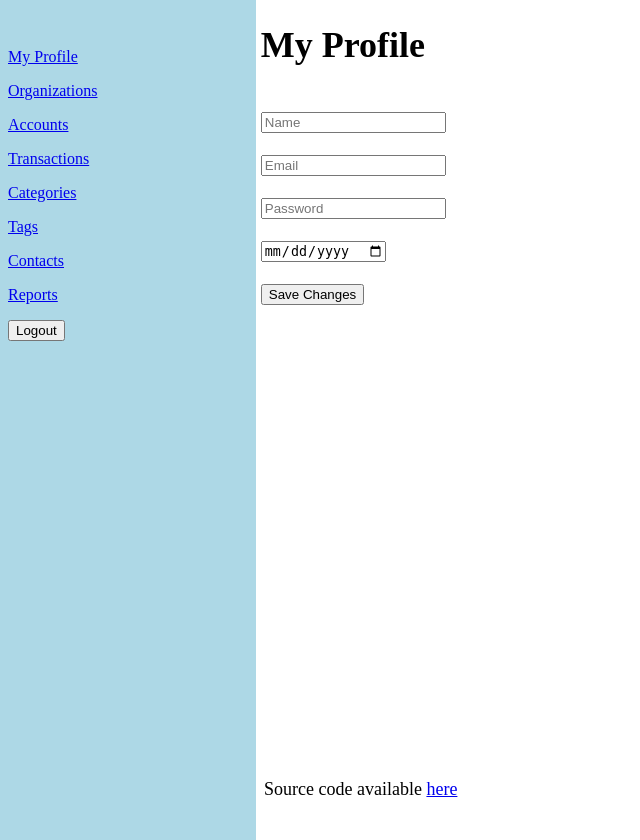
After one commit to pavan-kalyan/personal-finance-dashboard, a Flask app: template templates/profile.html in a window 1280 px wide. The commit adds this page. Shown: the whole page, without its empty margins (0-640 px from the left). Run offline with Flask 2, Linux system fonts and the light colour scheme; the template is opened without the code that fills it, so the values that code supplies are empty; parts of the project's set-up code (start-up, migrations or seed data) failed here and were passed over.

Commit message:
implemented profile page

```diff
--- a/models/User.py
+++ b/models/User.py
@@ -26,7 +26,7 @@ class User:
         if row is None:
             return None
         user = User(id=row['id'], name=row['name'], email=row['email'],
-                    password='password', created_at=row['created_at'],
+                    password=row['password'], created_at=row['created_at'],
                     updated_at=format_time(row['updated_at']),
                     date_of_birth=row['date_of_birth']
                     )
--- a/server.py
+++ b/server.py
@@ -129,6 +129,43 @@ def index():
         return redirect('/accounts')
     else:
         return redirect('/login')
+
+
+@app.get('/profile')
+@login_required
+def profile_page():
+    return render_template('/profile.html', user=current_user)
+
+@app.post('/profile/<id>/edit')
+@login_required
+def update_profile(id):
+    info = request.form.to_dict()
+    name = info['name']
+    email = info['email']
+    password = info['password']
+    dob = info['dob']
+
+    if not name:
+        flash("Please enter a name")
+        return redirect('/profile')
+    if not dob:
+        flash("Please select your date of birth")
+        return redirect('/profile')
+    if not email:
+        flash("Please enter email")
+        return redirect('/profile')
+    if not re.match(EMAIL_REGEX, email):
+        flash("Please enter valid email")
+        return redirect('/profile')
+    if not password:
+        flash("Please enter a password")
+        return redirect('/profile')
+
+    g.conn.execute(text(
+        "UPDATE Users SET name=:name, email=:email, password=:password, date_of_birth=:dob WHERE id=:id"
+    ), name=name, email=email, password=password, dob=dob, id=id)
+    return redirect('/profile')
+
 
 
 @app.get('/organizations')
@@ -263,7 +300,7 @@ def delete_account(id):
 
 
 # TRANSACTIONS ENTITY
-@app.route('/transactions', methods=['GET'])
+@app.get('/transactions')
 @login_required
 def transactions_page():
     page_num = request.args.get('page')
@@ -416,7 +453,7 @@ def delete_transaction(id):
 
 
 # CATEGORIES ENTITY
-@app.route('/categories', methods=['GET'])
+@app.get('/categories')
 @login_required
 def categories_page():
     page_num = request.args.get('page')
@@ -510,7 +547,7 @@ def delete_category(id):
 
 
 # TAGS ENTITY
-@app.route('/tags', methods=['GET'])
+@app.get('/tags')
 @login_required
 def tags_page():
     page_num = request.args.get('page')
--- a/templates/base.html
+++ b/templates/base.html
@@ -8,6 +8,7 @@
   </head>
   <body>
   <div id="sidebar" class="sidebar">
+      <div><a href="/profile">My Profile</a></div>
       <div><a href="/organizations">Organizations</a></div>
       <div><a href="/accounts">Accounts</a></div>
       <div><a href="/transactions">Transactions</a></div>
--- /dev/null
+++ b/templates/profile.html
@@ -0,0 +1,24 @@
+{% extends "base.html" %}
+{% block title %}My Profile{% endblock %}
+{% block head %}
+  {{ super() }}
+  <style type="text/css">
+    .important { color: #336699; }
+  </style>
+{% endblock %}
+{% block content %}
+  <h1>My Profile</h1>
+    <br>
+    <form action="/profile/{{ current_user.id }}/edit" method="post">
+        <input type="text" placeholder="Name" name="name" value="{{ current_user.name }}">
+        <br> <br>
+        <input type="text" placeholder="Email" name="email" value="{{ current_user.email }}">
+        <br> <br>
+        <input type="password" placeholder="Password" name="password" value="{{ current_user.password }}">
+        <br> <br>
+        <input type="date" name="dob" value="{{ current_user.date_of_birth }}">
+        <br> <br>
+        <input class="btn btn-default" type="submit" value="Save Changes">
+
+    </form>
+{% endblock %}
```
Also changed, not shown: templates/accountSettings.html (deleted, +0 -10 lines).
